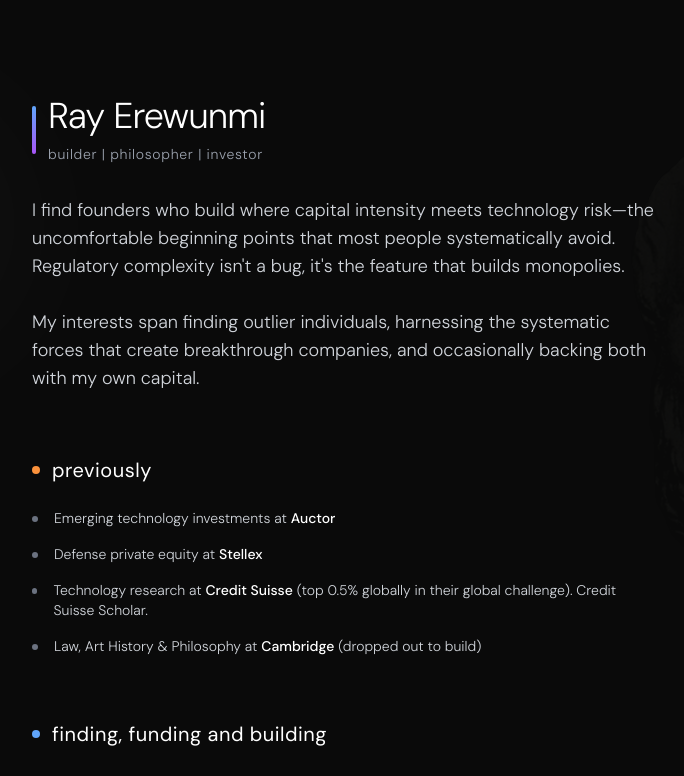
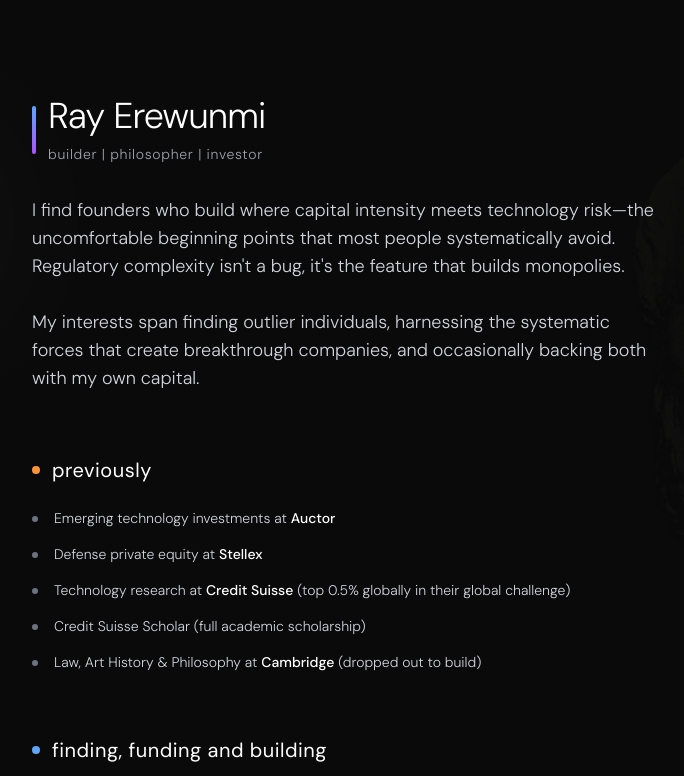
Before and after one commit to Ray3R3/personal-website-ray, a React (Vite) app: page / in a window 1280 px wide. Shown: the top 776 px of the page, without its empty margins (296-980 px from the left). Built offline with nearby package versions, Linux system fonts and the light colour scheme.

Commit message:
Refactor:
Add Credit Suisse Scholar as a separate point.

```diff
--- a/src/pages/Index.tsx
+++ b/src/pages/Index.tsx
@@ -1,3 +1,4 @@
+
 import { useEffect, useState } from 'react';
 
 const Index = () => {
@@ -89,7 +90,16 @@ const Index = () => {
               <div className="flex items-start gap-4">
                 <div className="w-1.5 h-1.5 bg-gray-500 rounded-full mt-2 group-hover:bg-orange-400 transition-colors duration-300"></div>
                 <div>
-                  <p className="text-sm font-light">Technology research at <a href="https://www.ubs.com/ch/en/microsites/ubs-acquisition-of-credit-suisse.html" target="_blank" rel="noopener noreferrer" className="text-white font-medium hover:text-orange-400 transition-colors duration-200">Credit Suisse</a> (top 0.5% globally in their global challenge). Credit Suisse Scholar.</p>
+                  <p className="text-sm font-light">Technology research at <a href="https://www.ubs.com/ch/en/microsites/ubs-acquisition-of-credit-suisse.html" target="_blank" rel="noopener noreferrer" className="text-white font-medium hover:text-orange-400 transition-colors duration-200">Credit Suisse</a> (top 0.5% globally in their global challenge)</p>
+                </div>
+              </div>
+            </div>
+
+            <div className="group">
+              <div className="flex items-start gap-4">
+                <div className="w-1.5 h-1.5 bg-gray-500 rounded-full mt-2 group-hover:bg-orange-400 transition-colors duration-300"></div>
+                <div>
+                  <p className="text-sm font-light">Credit Suisse Scholar (full academic scholarship)</p>
                 </div>
               </div>
             </div>
```
